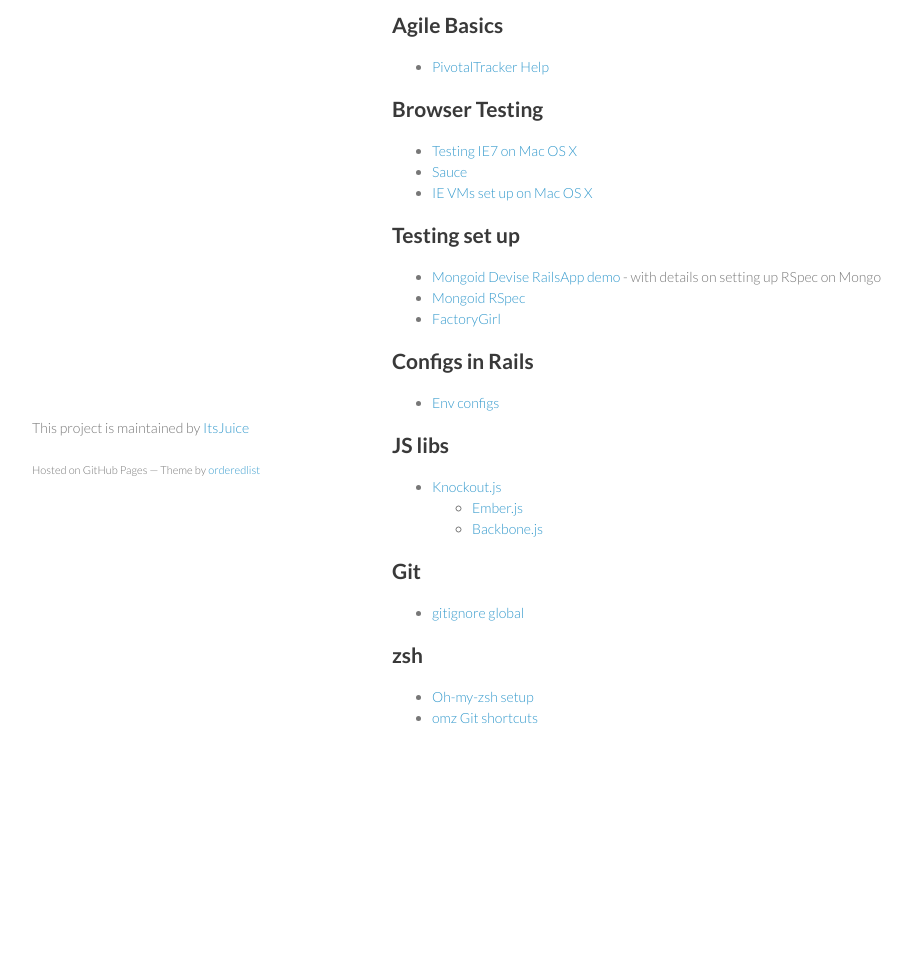
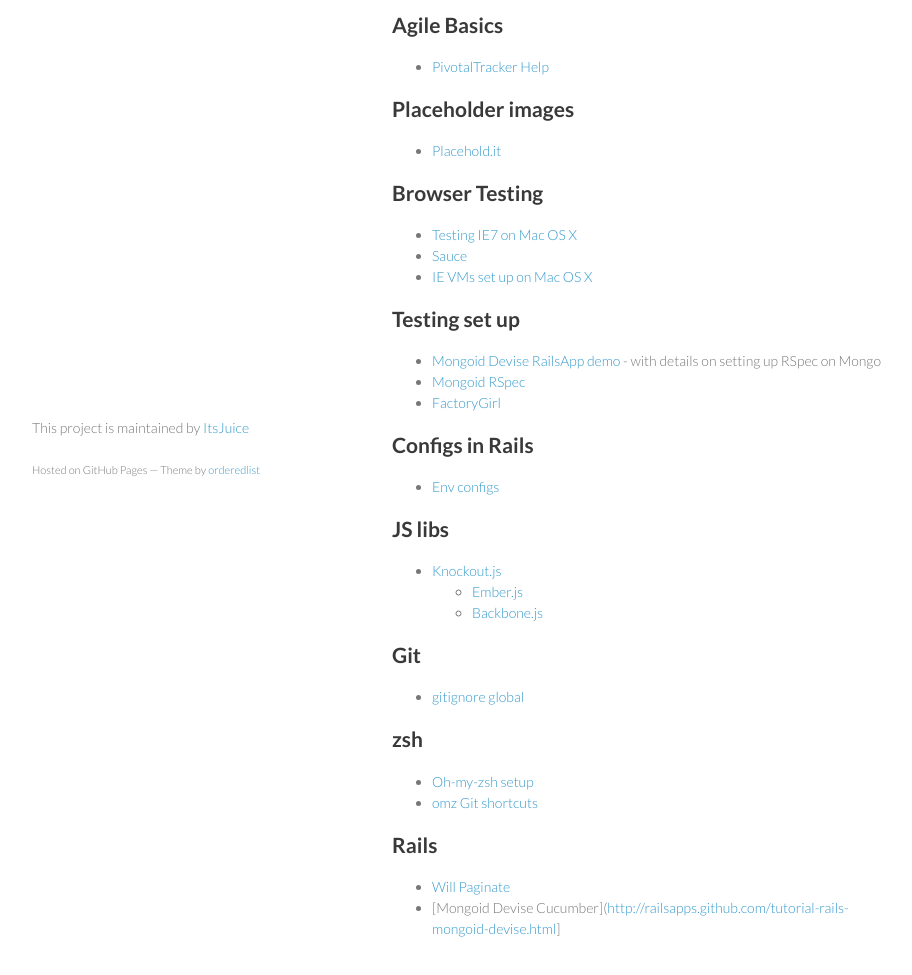
Before and after one commit to ItsJuice/nopulp, a plain HTML site: page index.html in a window 1280 px wide. Shown: the part 251-1226 px from the top of the page, without its empty margins (178-1090 px from the left). Before the commit the page ends 1049 px from the top, so only its background shows below. Drawn offline with Linux system fonts and the light colour scheme.

```diff
--- a/index.html
+++ b/index.html
@@ -41,6 +41,10 @@
 <ul>
 <li>
 <a href="https://www.pivotaltracker.com/help/gettingstarted">PivotalTracker Help</a> </li>
+</ul><h2>Placeholder images</h2>
+
+<ul>
+<li><a href="http://placehold.it/">Placehold.it</a></li>
 </ul><h2>Browser Testing</h2>
 
 <ul>
@@ -78,6 +82,11 @@
 <ul>
 <li><a href="https://github.com/robbyrussell/oh-my-zsh">Oh-my-zsh setup</a></li>
 <li><a href="https://github.com/robbyrussell/oh-my-zsh/blob/master/plugins/git/git.plugin.zsh">omz Git shortcuts</a></li>
+</ul><h2>Rails</h2>
+
+<ul>
+<li><a href="https://github.com/mislav/will_paginate/wiki">Will Paginate</a></li>
+<li>[Mongoid Devise Cucumber](<a href="http://railsapps.github.com/tutorial-rails-mongoid-devise.html">http://railsapps.github.com/tutorial-rails-mongoid-devise.html</a>]</li>
 </ul>
       </section>
       <footer>
```
Also changed, not shown: params.json (+1 -1 lines).
